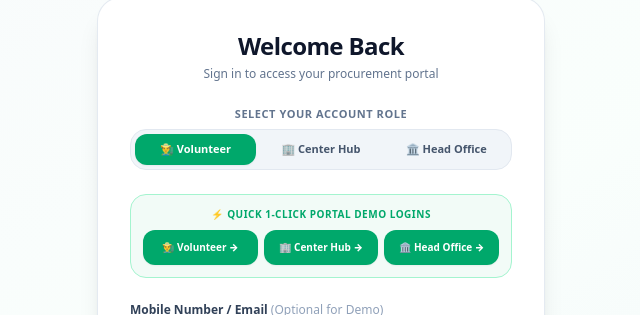
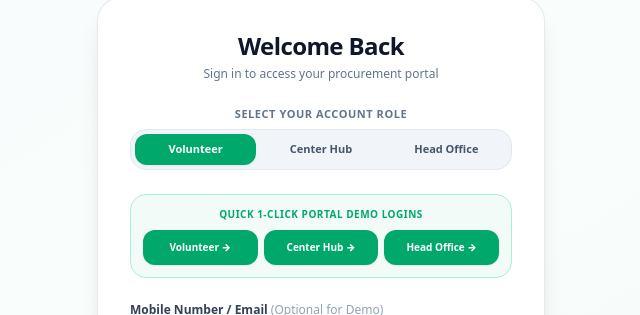
Before and after one commit to skjaheerbasha999/SIH-2026, a React (Vite) app in the folder frontend/: page / in a window 1280 px wide. Both pictures are taken after a click on the button "General Login". Shown: the part 86-401 px from the top of the page, without its empty margins (319-959 px from the left). Built offline with nearby package versions, Linux system fonts and the light colour scheme.

Commit message:
style: remove decorative emojis from badges/tabs and add backend architecture rules

```diff
--- a/frontend/src/components/Hero.jsx
+++ b/frontend/src/components/Hero.jsx
@@ -20,7 +20,6 @@ export const Hero = () => {
 
             {/* Small Pill Badge */}
             <div className="inline-flex items-center space-x-2 px-3.5 py-1.5 rounded-full bg-emerald-100/70 border border-emerald-300/70 text-[#00a86b] text-xs font-bold uppercase tracking-wider">
-              <span>🌾</span>
               <span>SMART AGRICULTURAL PROCUREMENT</span>
             </div>
 
--- a/frontend/src/components/Navbar.jsx
+++ b/frontend/src/components/Navbar.jsx
@@ -19,7 +19,6 @@ export const Navbar = () => {
       <div className="bg-[#008f5a] text-emerald-100 py-1.5 px-4 text-[11px] font-semibold border-b border-emerald-900">
         <div className="max-w-7xl mx-auto flex flex-col sm:flex-row items-center justify-between gap-1 text-center sm:text-left">
           <div className="flex items-center space-x-2">
-            <span className="text-base">🇮🇳</span>
             <span>Rashtriya Krishi Procurement Portal • Ministry of Agriculture &amp; Farmers Welfare</span>
           </div>
           <div className="flex items-center space-x-4">
--- a/frontend/src/pages/CenterInChargeDashboard.jsx
+++ b/frontend/src/pages/CenterInChargeDashboard.jsx
@@ -484,8 +484,8 @@ export const CenterInChargeDashboard = () => {
           {/* MAIN NAVIGATION TABS */}
           <div className="hidden sm:flex items-center space-x-1 text-xs font-bold bg-[#008f5a] p-1.5 rounded-2xl border border-white/20 shadow-inner">
             {[
-              { id: 'dispatch', label: '📦 Crop Details & Dispatch' },
-              { id: 'storage', label: '📊 Crop Analysis & Storage' }
+              { id: 'dispatch', label: 'Crop Details & Dispatch' },
+              { id: 'storage', label: 'Crop Analysis & Storage' }
             ].map((tab) => (
               <button
                 key={tab.id}
--- a/frontend/src/pages/HeadOfficeDashboard.jsx
+++ b/frontend/src/pages/HeadOfficeDashboard.jsx
@@ -374,9 +374,9 @@ export const HeadOfficeDashboard = () => {
               {/* DRILL-DOWN SUB TABS */}
               <div className="flex items-center space-x-2 border-b border-slate-200 text-xs font-extrabold pb-3">
                 {[
-                  { id: 'farmers', label: `🌾 Registered Farmers (${filteredFarmers.length})` },
-                  { id: 'volunteers', label: `👨‍🌾 Volunteers (${filteredVolunteers.length})` },
-                  { id: 'centers', label: `🏢 Center-in-Charges & Hubs (${filteredCenters.length})` }
+                  { id: 'farmers', label: `Registered Farmers (${filteredFarmers.length})` },
+                  { id: 'volunteers', label: `Volunteers (${filteredVolunteers.length})` },
+                  { id: 'centers', label: `Center-in-Charges & Hubs (${filteredCenters.length})` }
                 ].map((tab) => (
                   <button
                     key={tab.id}
--- a/frontend/src/pages/LoginPage.jsx
+++ b/frontend/src/pages/LoginPage.jsx
@@ -113,9 +113,9 @@ export const LoginPage = () => {
           </label>
           <div className="grid grid-cols-3 gap-1 bg-slate-100 p-1 rounded-2xl border border-slate-200 text-xs font-bold">
             {[
-              { id: 'Volunteer', label: '👨‍🌾 Volunteer' },
-              { id: 'Center in Charge', label: '🏢 Center Hub' },
-              { id: 'Head Office', label: '🏛️ Head Office' }
+              { id: 'Volunteer', label: 'Volunteer' },
+              { id: 'Center in Charge', label: 'Center Hub' },
+              { id: 'Head Office', label: 'Head Office' }
             ].map((roleItem) => (
               <button
                 key={roleItem.id}
@@ -144,7 +144,7 @@ export const LoginPage = () => {
         {/* FAST 1-CLICK DEMO LOGIN BUTTONS */}
         <div className="p-3 bg-[#00a86b]/5 rounded-2xl border border-emerald-200 space-y-2">
           <span className="text-[10px] font-black text-[#00a86b] uppercase tracking-wider block text-center">
-            ⚡ Quick 1-Click Portal Demo Logins
+            Quick 1-Click Portal Demo Logins
           </span>
           <div className="grid grid-cols-3 gap-1.5">
             <button
@@ -152,21 +152,21 @@ export const LoginPage = () => {
               onClick={() => handleDemoLogin('Volunteer')}
               className="py-2.5 px-1 bg-[#00a86b] text-white text-[10px] font-black rounded-xl hover:bg-[#008f5a] transition-all shadow-xs text-center"
             >
-              👨‍🌾 Volunteer →
+              Volunteer →
             </button>
             <button
               type="button"
               onClick={() => handleDemoLogin('Center in Charge')}
               className="py-2.5 px-1 bg-[#00a86b] text-white text-[10px] font-black rounded-xl hover:bg-[#008f5a] transition-all shadow-xs text-center"
             >
-              🏢 Center Hub →
+              Center Hub →
             </button>
             <button
               type="button"
               onClick={() => handleDemoLogin('Head Office')}
               className="py-2.5 px-1 bg-[#00a86b] text-white text-[10px] font-black rounded-xl hover:bg-[#008f5a] transition-all shadow-xs text-center"
             >
-              🏛️ Head Office →
+              Head Office →
             </button>
           </div>
         </div>
--- a/frontend/src/pages/VolunteerDashboard.jsx
+++ b/frontend/src/pages/VolunteerDashboard.jsx
@@ -921,8 +921,8 @@ export const VolunteerDashboard = () => {
           {/* TOP-LEVEL TABS */}
           <div className="hidden sm:flex items-center space-x-1 text-xs font-bold bg-[#008f5a] p-1.5 rounded-2xl border border-white/20 shadow-inner">
             {[
-              { id: 'Dashboard', label: '📊 Dashboard Overview' },
-              { id: 'Farmers', label: '👨‍🌾 Farmers Directory' }
+              { id: 'Dashboard', label: 'Dashboard Overview' },
+              { id: 'Farmers', label: 'Farmers Directory' }
             ].map((tab) => (
               <button
                 key={tab.id}
@@ -964,8 +964,8 @@ export const VolunteerDashboard = () => {
       {/* MOBILE HEADER TABS */}
       <div className="sm:hidden bg-[#008f5a] text-white px-2 py-2 flex items-center justify-center space-x-2 text-xs font-bold shadow-xs">
         {[
-          { id: 'Dashboard', label: '📊 Dashboard Overview' },
-          { id: 'Farmers', label: '👨‍🌾 Farmers Directory' }
+          { id: 'Dashboard', label: 'Dashboard Overview' },
+          { id: 'Farmers', label: 'Farmers Directory' }
         ].map((tab) => (
           <button
             key={tab.id}
```
Also changed, not shown: 1 other file (tests, documents, lock files or other folders).
